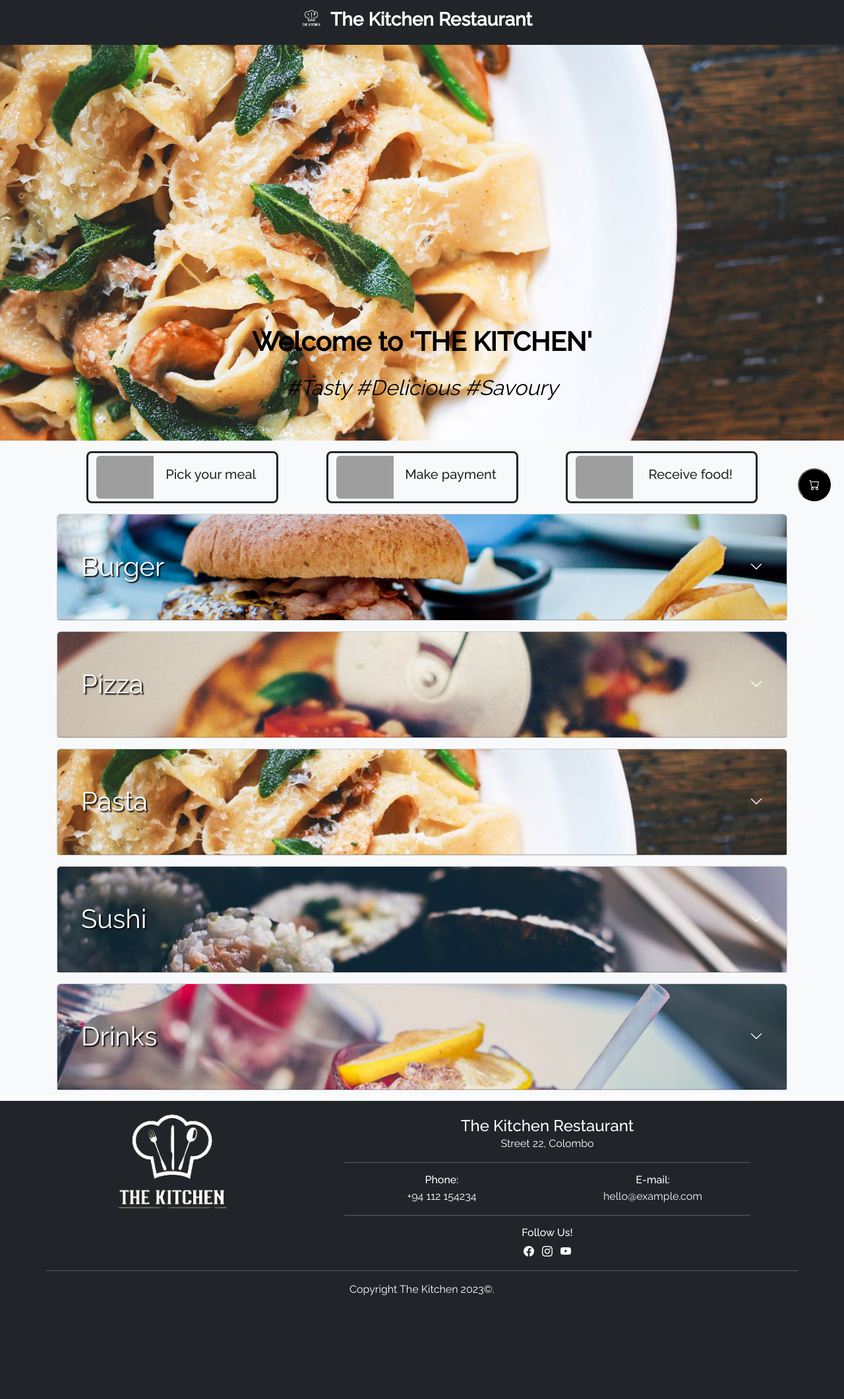
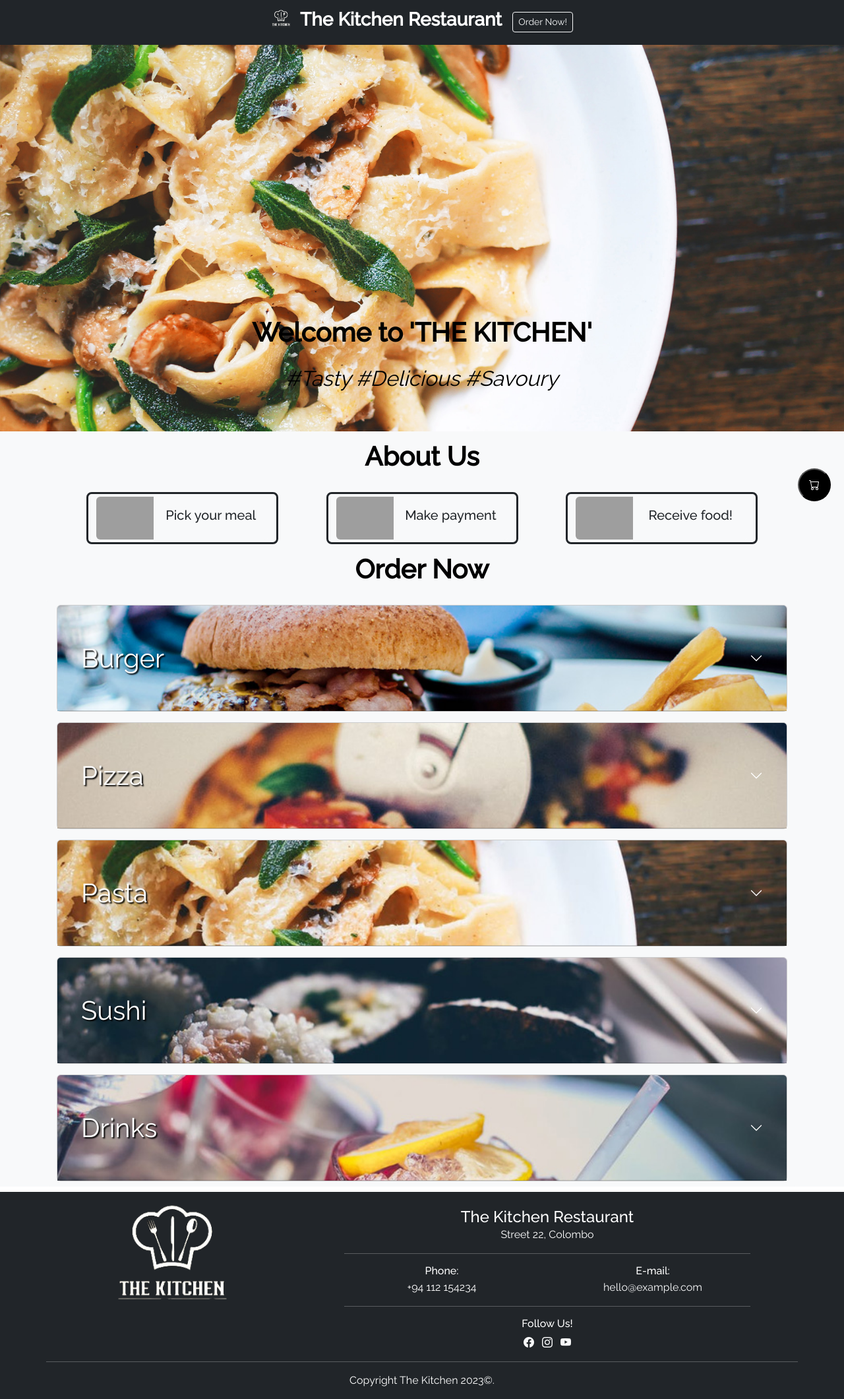
Before and after one commit to TharinduLala/The-_Kitchen_Resturant, a PHP site: page / in a window 1280 px wide. Shown: the whole page at 66% size. Before the commit the page ends 1964 px from the top, so only its background shows below. Run offline with PHP 8.4, Linux system fonts and the light colour scheme; data that the repository does not hold is empty; grey boxes are pictures that could not be loaded.

Commit message:
order places to databaase

```diff
--- a/index.php
+++ b/index.php
@@ -10,6 +10,10 @@
     <link rel="stylesheet" href="https://cdn.jsdelivr.net/npm/bootstrap-icons@1.11.2/font/bootstrap-icons.min.css" />
     <title>The Kitchen Restaurant</title>
     <style>
+        html {
+            scroll-behavior: smooth;
+        }
+
         body {
             font-family: "Raleway", sans-serif;
         }
@@ -50,6 +54,7 @@
                 <img src="assets/img/logo2.png" alt="Logo" width="30" height="30" class="d-inline-block align-text-top me-2" />
                 The Kitchen Restaurant
             </h3>
+            <button onclick="gotoOrderSection();" type="button" class="btn btn-outline-light btn-sm">Order Now!</button>
         </nav>
     </header>
 
@@ -62,34 +67,50 @@
             <div class="carousel-inner">
                 <!-- Slider Item -->
                 <div class="carousel-item active" data-bs-interval="4000">
-                    <img src="assets/img/slider-pasta.jpg" class="d-block w-100 h-75" alt="..." />
-                    <div class="carousel-caption d-none d-md-block">
-                        <p class="fs-1 fw-bolder text-body-emphasis">
+                    <img src="assets/img/slider-pasta.jpg" class="d-block w-100 " alt="..." />
+                    <div class="carousel-caption d-block">
+                        <p class="fs-6 fw-bolder text-body-emphasis d-block d-md-none">
                             Welcome to 'THE KITCHEN'
                         </p>
-                        <p class="fs-2 fst-italic fst-italic text-body-emphasis">
+                        <p class="fs-6 fst-italic fst-italic text-body-emphasis d-block d-md-none">
+                            #Tasty #Delicious #Savoury
+                        </p>
+                        <p class="fs-1 fw-bolder text-body-emphasis d-none d-md-block">
+                            Welcome to 'THE KITCHEN'
+                        </p>
+                        <p class="fs-2 fst-italic fst-italic text-body-emphasis d-none d-md-block">
                             #Tasty #Delicious #Savoury
                         </p>
                     </div>
                 </div>
                 <!-- Slider Item -->
                 <div class="carousel-item" data-bs-interval="4000">
-                    <img src="assets/img/slider-dessert.jpg" class="d-block w-100 h-75" alt="..." />
-                    <div class="carousel-caption d-none d-md-block">
-                        <p class="fs-1 fw-bolder text-body-emphasis">
+                    <img src="assets/img/slider-dessert.jpg" class="d-block w-100" alt="..." />
+                    <div class="carousel-caption d-block">
+                        <p class="fs-6 fw-bolder text-body-emphasis d-block d-md-none">
                             Delicious Desserts
                         </p>
-                        <p class="fs-2 fst-italic fst-italic text-body-emphasis">
+                        <p class="fs-6 fst-italic fst-italic text-body-emphasis d-block d-md-none">
+                            Order it online now!
+                        </p>
+                        <p class="fs-1 fw-bolder text-body-emphasis d-none d-md-block">
+                            Delicious Desserts
+                        </p>
+                        <p class="fs-2 fst-italic fst-italic text-body-emphasis d-none d-md-block">
                             Order it online now!
                         </p>
                     </div>
                 </div>
                 <!-- Slider Item -->
                 <div class="carousel-item" data-bs-interval="4000">
-                    <img src="assets/img/slider-burger.jpg" class="d-block w-100 h-75" alt="..." />
-                    <div class="carousel-caption d-none d-md-block">
-                        <p class="fs-1 fw-bolder text-body-emphasis">Free Burger</p>
-                        <p class="fs-2 fst-italic fst-italic text-body-emphasis">
+                    <img src="assets/img/slider-burger.jpg" class="d-block w-100 " alt="..." />
+                    <div class="carousel-caption d-block">
+                        <p class="fs-6 fw-bolder text-body-emphasis d-block d-md-none">Free Burger</p>
+                        <p class="fs-6 fst-italic fst-italic text-body-emphasis d-block d-md-none">
+                            Get free burger from order higher than $30!
+                        </p>
+                        <p class="fs-1 fw-bolder text-body-emphasis d-none d-md-block">Free Burger</p>
+                        <p class="fs-2 fst-italic fst-italic text-body-emphasis d-none d-md-block">
                             Get free burger from order higher than $30!
                         </p>
                     </div>
@@ -98,8 +119,10 @@
         </div>
 
         <!-- About Us -->
-        <div class="position-relative container text-center p-0 mt-2 mb-2 bg-light w-100 d-md-block d-none">
-
+        <div class="position-relative container text-center p-0 mt-2 mb-2 bg-light w-100 ">
+            <p class="fs-1 fw-bolder text-body-emphasis text-center">
+                About Us
+            </p>
             <div class="row d-flex justify-content-evenly">
                 <div style="height: fit-content" class="col-8 col-lg-3 mt-2 me-lg-0 ms-lg-0 border rounded-3 border-3 border-dark">
                     <div class="card mb-1 mt-1 border-0 bg-light">
@@ -150,7 +173,10 @@
         </div>
 
         <!-- Product List -->
-        <div class="position-relative container p-0 mt-2 mb-2 bg-light w-100">
+        <div id="productSection" class="position-relative container p-0 mt-2 mb-2 bg-light w-100">
+            <p class="fs-1 fw-bolder text-body-emphasis text-center">
+                Order Now
+            </p>
             <ul class="list-group accordion bg-light" id="productsAccordion">
                 <!-- Burger Section -->
                 <li class="list-group-item accordion-item border-0 bg-light">
@@ -337,7 +363,7 @@
     </button>
 
     <!-- Offcanvas for cart -->
-    <div class="offcanvas offcanvas-end" data-bs-backdrop="static" tabindex="-1" id="cartOffcanvas" aria-labelledby="cartOffcanvasLabel">
+    <div class="offcanvas offcanvas-end" tabindex="-1" id="cartOffcanvas" aria-labelledby="cartOffcanvasLabel">
         <div class="offcanvas-header">
             <h5 class="offcanvas-title" id="cartOffcanvasLabel">Your Cart</h5>
             <button type="button" class="btn-close" data-bs-dismiss="offcanvas" aria-label="Close"></button>
@@ -351,11 +377,11 @@
                 </div>
 
                 <div class="card-body">
-                <h6 class="offcanvas-title">Total items : <span id="lblTotalItems">0</span></h6>
-                <h6 class="offcanvas-title">Sub total : Rs.<span id="lblSubTotal">0</span>.00</h6>
-                <h6 class="offcanvas-title">Tax : <span id="lblTax">2</span>%</h6>
-                <h5 class="offcanvas-title">Net total : Rs.<span id="lblNetTotal">0</span>.00</h5>
-                    <button id="checkOut" type="button" class="btn btn-dark w-100 mt-2">
+                    <h6 class="offcanvas-title">Total items : <span id="lblTotalItems">0</span></h6>
+                    <h6 class="offcanvas-title">Sub total : Rs.<span id="lblSubTotal">0</span>.00</h6>
+                    <h6 class="offcanvas-title">Tax : <span id="lblTax">2</span>%</h6>
+                    <h5 class="offcanvas-title">Net total : Rs.<span id="lblNetTotal">0</span>.00</h5>
+                    <button onclick="placeOrder();" id="checkOut" type="button" class="btn btn-dark w-100 mt-2">
                         GO TO CHECKOUT
                     </button>
                 </div>
@@ -366,6 +392,8 @@
     <script src="assets/bootstrap/js/bootstrap.min.js"></script>
     <script src="assets/jquery/jquery-3.7.1.min.js"></script>
     <script src="js/index.js"></script>
+    <script src="js/cart.js"></script>
+    <script src="js/placeOrder.js"></script>
 
 </body>
 
--- /dev/null
+++ b/js/cart.js
@@ -0,0 +1,57 @@
+var cart = [];
+
+function addToCart(productId, productPrice) {
+  var name = $(`#titleProduct${productId}`).text();
+  var qty = parseInt($(`#inputProduct${productId}`).val());
+  var tot = productPrice * qty;
+
+  var i = {
+    "productId": productId,
+    "productName": name,
+    "productPrice": productPrice,
+    "productQty": qty,
+    "productTotal": tot
+  }
+  cart.push(i);
+  loadCartItems();
+  updateCartTotal();
+  console.log(cart);
+}
+
+function updateCartTotal(val) {
+  var total = 0;
+  var totalItems = 0;
+  cart.forEach(e => {
+    totalItems += parseInt(e.productQty);
+    total += e.productTotal;
+  });
+  $("#lblTotalItems").text(totalItems);
+  $("#lblSubTotal").text(total);
+  var tax = $("#lblTax").text();
+  var netTot = Math.trunc(total + (total * (parseInt(tax) / 100)));
+  $("#lblNetTotal").text(netTot);
+}
+
+function removeCartItem(productId) {
+  cart.forEach((i) => {
+    if (i.productId == productId) {
+      var index = cart.indexOf(i)
+      cart.splice(index, 1);
+    }
+  });
+  console.log(cart);
+  loadCartItems();
+  updateCartTotal();
+}
+
+function loadCartItems() {
+  $("#cartList").empty();
+  cart.forEach((i) => {
+    var cartItem = `<li class="list-group-item d-flex justify-content-between align-items-center">
+    ${i.productName} ${i.productQty} ${i.productTotal}
+      <span id="removeCartItem${i.productId}" class="badge"><button type="button" class="btn btn-outline-danger rounded-pill"  onclick="removeCartItem(${i.productId});"><i class="bi bi-trash"></i></button></span>
+        </li>`;
+    $("#cartList").prepend(cartItem);
+  });
+
+}
--- a/js/index.js
+++ b/js/index.js
@@ -1,4 +1,8 @@
-var cart = [];
+
+function gotoOrderSection() {
+  window.scrollTo($("#productSection").position());
+}
+
 
 function loadAllProducts() {
   var req = new XMLHttpRequest();
@@ -46,61 +50,5 @@ function loadAllProducts() {
     }
   }
 }
+
 loadAllProducts();
-
-
-function addToCart(productId, productPrice) {
-  var name = $(`#titleProduct${productId}`).text();
-  var qty = $(`#inputProduct${productId}`).val();
-  var tot = productPrice * qty;
-
-  var i = {
-    "productId": productId,
-    "productName": name,
-    "productPrice": productPrice,
-    "productQty": qty,
-    "productTotal": tot
-  }
-  cart.push(i);
-  loadCartItems();
-  updateCartTotal();
-  console.log(cart);
-}
-
-function updateCartTotal(val) {
-  var total=0;
-  var totalItems=0;
-  cart.forEach(e => {
-    totalItems+=parseInt(e.productQty);
-    total+=e.productTotal;
-  });
-  $("#lblTotalItems").text(totalItems);
-  $("#lblSubTotal").text(total);
-  var tax=$("#lblTax").text();
-  var netTot=Math.trunc(total+(total*(parseInt(tax)/100)));
-  $("#lblNetTotal").text(netTot);
-}
-
-function removeCartItem(productId) {
-  cart.forEach((i) => {
-    if (i.productId == productId) {
-      var index=cart.indexOf(i)
-      cart.splice(index,1);
-    }
-  });
-  console.log(cart);
-  loadCartItems();
-  updateCartTotal();
-}
-
-function loadCartItems() {
-  $("#cartList").empty();
-  cart.forEach((i) => {
-    var cartItem = `<li class="list-group-item d-flex justify-content-between align-items-center">
-  ${i.productName} ${i.productQty} ${i.productTotal}
-    <span id="removeCartItem${i.productId}" class="badge"><button type="button" class="btn btn-outline-danger rounded-pill"  onclick="removeCartItem(${i.productId});"><i class="bi bi-trash"></i></button></span>
-      </li>`;
-    $("#cartList").prepend(cartItem);
-  });
-
-}
--- /dev/null
+++ b/js/placeOrder.js
@@ -0,0 +1,28 @@
+function placeOrder() {
+    var car=JSON.stringify(cart)
+    console.log(car);
+    var va = {
+        "orderId": 1,
+        "customerName": "Kamal",
+        "totalValue": 1000,
+        "orderDate": "2023-12-23",
+        "customerTel": "0715463515",
+        "deliveryAddress": "Panadura",
+        "orderDetails": car
+    };
+
+    fetch("../php/placeOrder.php",{
+        "method":"POST",
+        "headers":{
+            "Content-Type":"application/json; charset=utf-8"
+        },
+        "body":JSON.stringify(va)
+    }).then(function(res){
+        // console.log(res.body);
+        return res.text();
+
+    }).then(function(data){
+        console.log(data);
+        // console.log(JSON.parse(data));
+    });
+}
--- a/php/getProducts.php
+++ b/php/getProducts.php
@@ -1,5 +1,8 @@
+
 <?php
-$con = mysqli_connect("localhost", "root", "1234", "the_kitchen");
+include 'global.php';
+
+$con = mysqli_connect(HOSTNAME, USERNAME, PASSWORD, DATABASE);
 $result = mysqli_query($con, "SELECT * FROM `products`");
 $data = array();
 while ($row = mysqli_fetch_assoc($result)) {
--- /dev/null
+++ b/php/global.php
@@ -0,0 +1,5 @@
+<?php
+const HOSTNAME = "localhost";
+const USERNAME = "root";
+const PASSWORD = "1234";
+const DATABASE = "the_kitchen";
```
Also changed, not shown: php/placeOrder.php (added, +32 -0 lines).
